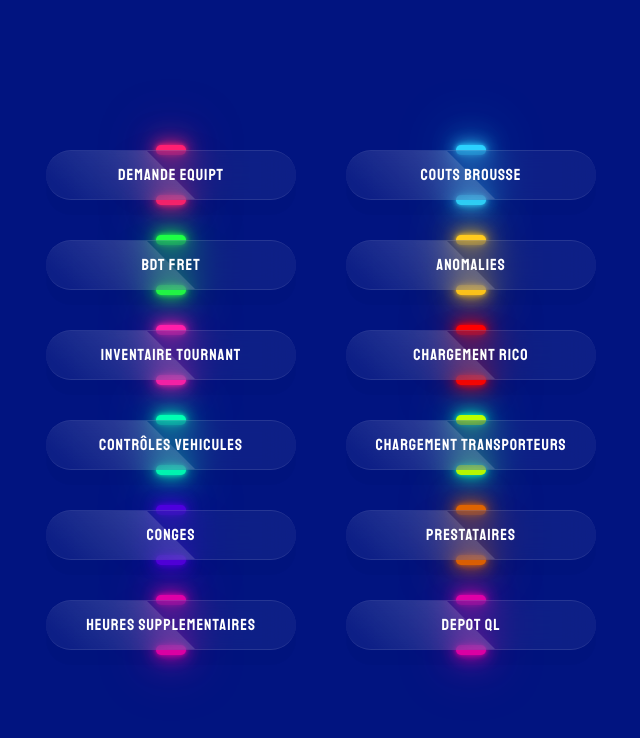
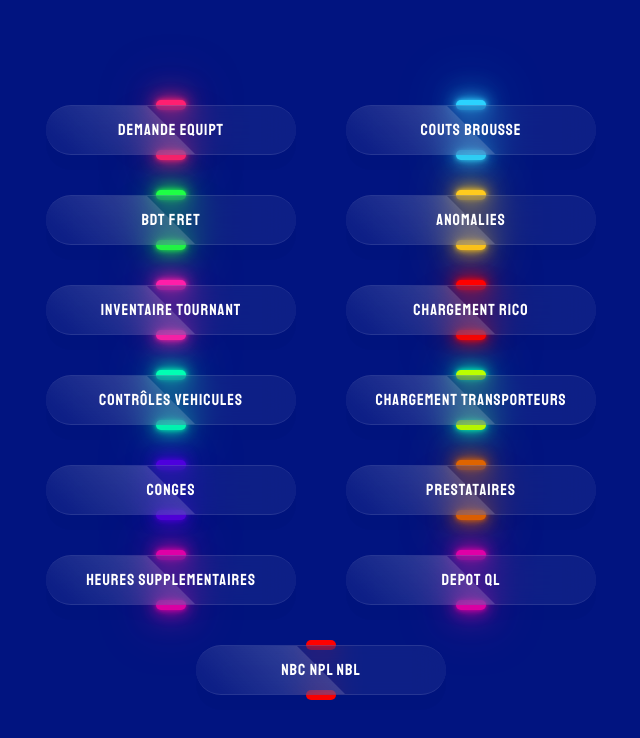
Before and after one commit to LOGISTIQUESHARP/dockducos, a plain HTML site: page index.html in a window 1280 px wide. Shown: the whole page, without its empty margins (319-959 px from the left). Drawn offline with Linux system fonts and the light colour scheme.

Commit message:
Update index.html

```diff
--- a/index.html
+++ b/index.html
@@ -19,6 +19,7 @@
             <div class="btn"><a href="https://abisharpcenter-my.sharepoint.com/personal/logistique_sharp-center_nc/Lists/index/AllItems.aspx" target="_blank">prestataires</a></div>
             <div class="btn"><a href="https://abisharpcenter-my.sharepoint.com/:x:/g/personal/logistique_sharp-center_nc/EQgXxe2BjWhEiGxgCEVQBNIBWVlbBoMBshDAcFJTV2gsvg?e=Dm0cXX" target="_blank">heures supplementaires</a></div>
             <div class="btn"><a href="https://abisharpcenter-my.sharepoint.com/:x:/g/personal/logistique_sharp-center_nc/EXUCudaWXPdGhmoA4G1KFHsBQ_iLBolTLzZD1tDbs3ayxw?e=HLgMXv" target="_blank">DEPOT QL</a></div>
+            <div class="btn"><a href="https://abisharpcenter-my.sharepoint.com/:f:/g/personal/logistique_sharp-center_nc/Eovcl1NCwxtHogaByEvrOo4B1CFa5mpOSrOc11WCg1TQnQ?e=8M7OkE" target="_blank">nbc npl nbl</a></div>
 
 
         </div>
```
